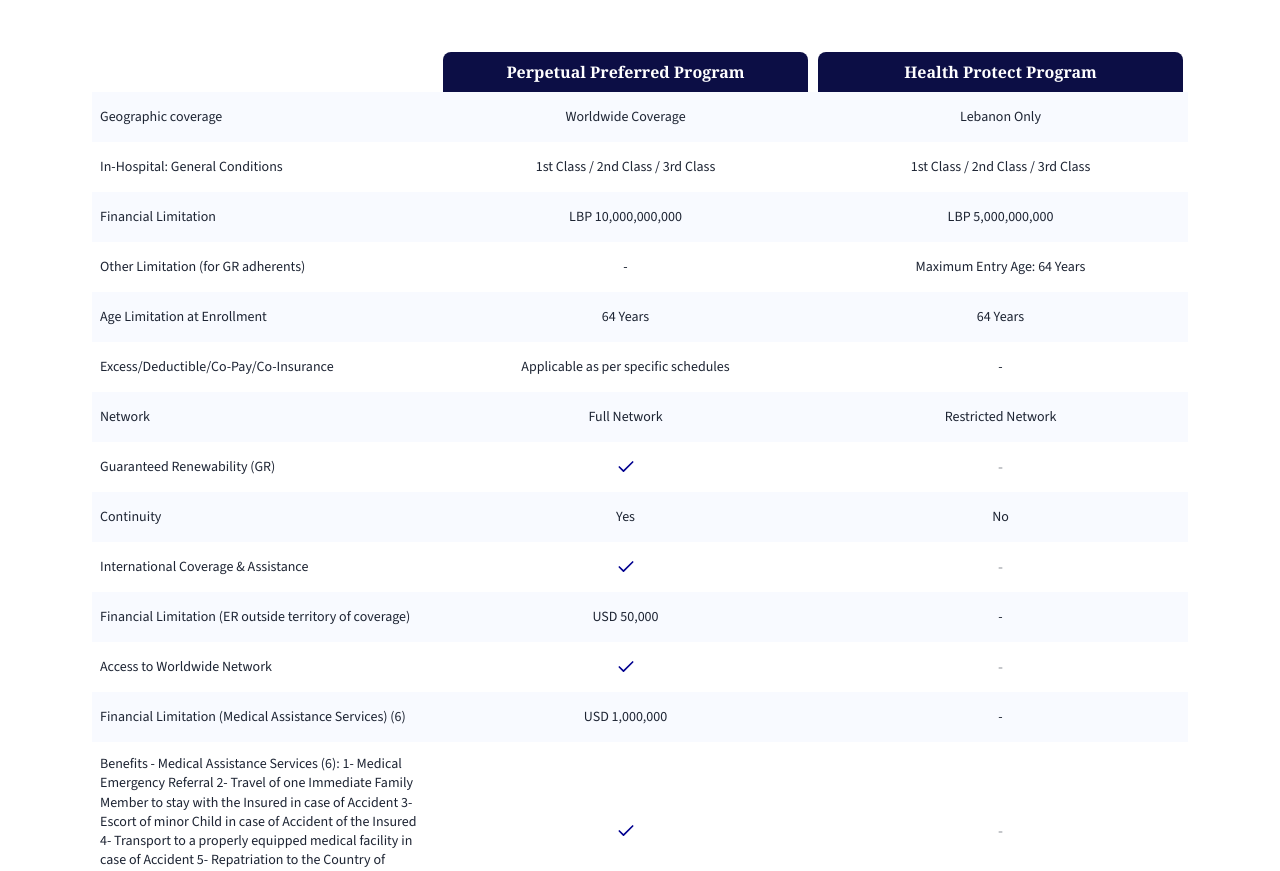
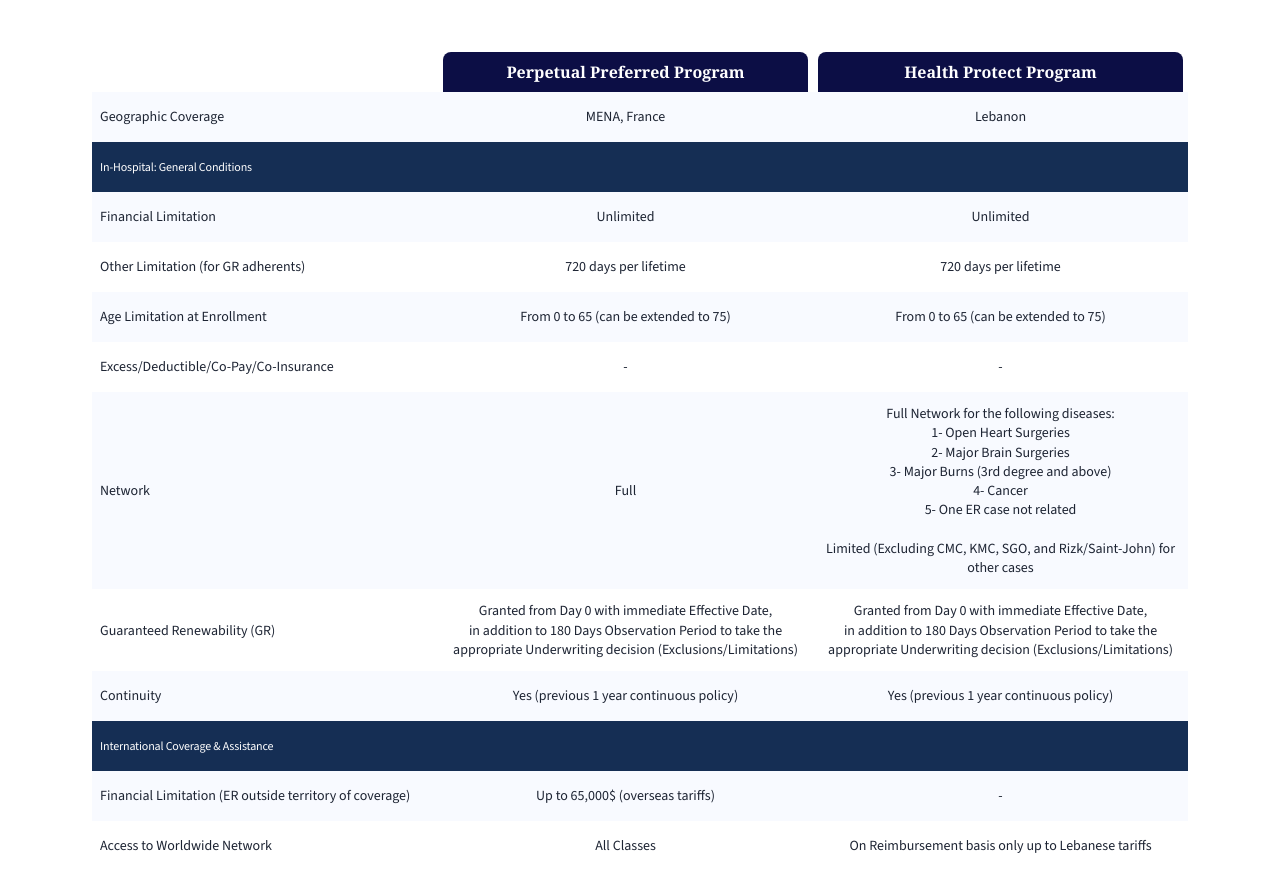
Before and after one commit to sprklco/axa-frontend, a Next.js app: page /health-individuals in a window 1280 px wide. Shown: the part 2681-3552 px from the top of the page. Built offline with nearby package versions, Linux system fonts and the light colour scheme.

Commit message:
fix: update table contents in health insurance pages, add color background to header rows

```diff
--- a/src/components/sections/ComparisonTableSection.tsx
+++ b/src/components/sections/ComparisonTableSection.tsx
@@ -10,6 +10,7 @@
     id: string;
     label: string;
     subLabel?: string;
+    isHeader?: boolean;
 }
 
 export interface PackageColumn {
@@ -89,6 +90,18 @@
                             {data.features.map((feature, featureIndex) => {
                                 const isAlternateRow = featureIndex % 2 === 0;
 
+                                if (feature.isHeader) {
+                                    return (
+                                        <div key={feature.id} className="flex min-h-[50px]">
+                                            <div className="flex w-full items-center bg-[#152E54] px-2 py-[10px]">
+                                                <span className="font-source-sans text-[12px] leading-[20px] tracking-[-0.15px] text-white">
+                                                    {feature.label}
+                                                </span>
+                                            </div>
+                                        </div>
+                                    );
+                                }
+
                                 return (
                                     <div key={feature.id} className="flex min-h-[50px]">
                                         {/* Feature Name Cell */}
@@ -96,7 +109,7 @@
                                             className={`flex shrink-0 flex-col items-start justify-center px-2 py-3 ${labelWidthClass} ${isAlternateRow ? "bg-[#f8faff]" : "bg-white"
                                                 }`}
                                         >
-                                            <span className="font-source-sans text-[14px] leading-snug text-[#1d2433]">
+                                            <span className="font-source-sans text-[14px] leading-snug text-[#1d2433] whitespace-pre-wrap">
                                                 {feature.label}
                                             </span>
                                             {feature.subLabel && (
@@ -174,6 +187,19 @@
                                             const value = pkg.features[feature.id];
                                             const isAlternateRow = featureIndex % 2 === 0;
 
+                                            if (feature.isHeader) {
+                                                return (
+                                                    <div
+                                                        key={feature.id}
+                                                        className="flex items-center bg-[#152E54] px-4 py-[10px]"
+                                                    >
+                                                        <span className="font-source-sans text-[12px] leading-[20px] tracking-[-0.15px] text-white">
+                                                            {feature.label}
+                                                        </span>
+                                                    </div>
+                                                );
+                                            }
+
                                             return (
                                                 <div
                                                     key={feature.id}
@@ -183,7 +209,7 @@
                                                         }`}
                                                 >
                                                     {/* Feature Label */}
-                                                    <span className="font-source-sans text-[12px] font-semibold uppercase leading-4 tracking-[0.6px] text-[#6a7282]">
+                                                    <span className="font-source-sans text-[12px] font-semibold uppercase leading-4 tracking-[0.6px] text-[#6a7282] whitespace-pre-wrap">
                                                         {feature.label}
                                                         {feature.subLabel
                                                             ? ` ${feature.subLabel}`
--- a/src/data/corporateMedicalPackages.ts
+++ b/src/data/corporateMedicalPackages.ts
@@ -9,8 +9,8 @@
     minWidthClassName: "min-w-[600px] md:min-w-[723px]",
     ctaText: "See complete list of coverage",
     features: [
-        { id: "geographic", label: "Geographic coverage" },
-        { id: "inHospital", label: "In-Hospital: General Conditions" },
+        { id: "geographic", label: "Geographic Coverage" },
+        { id: "inHospital", label: "In-Hospital: General Conditions", isHeader: true },
         { id: "financialLimit", label: "Financial Limitation" },
         { id: "otherLimit", label: "Other Limitation (for GR adherents)" },
         { id: "ageLimit", label: "Age Limitation at Enrollment" },
@@ -18,7 +18,7 @@
         { id: "network", label: "Network" },
         { id: "gr", label: "Guaranteed Renewability (GR)" },
         { id: "continuity", label: "Continuity" },
-        { id: "internationalAssistance", label: "International Coverage & Assistance" },
+        { id: "internationalAssistance", label: "International Coverage & Assistance", isHeader: true },
         { id: "financialLimitOutside", label: "Financial Limitation (ER outside territory of coverage)" },
         { id: "accessWorldwide", label: "Access to Worldwide Network" },
         { id: "financialLimitMedical", label: "Financial Limitation (Medical Assistance Services) (6)" },
@@ -27,18 +27,18 @@
     packages: [
         {
             id: "corporate-tailor-made",
-            label: "Corporate business-Tailor made coverage",
+            label: "Corporate business coverage",
             features: {
                 geographic: "Lebanon, France",
-                inHospital: "", // In Figma this row is just a section header, data cell is empty
+                inHospital: "",
                 financialLimit: "Unlimited",
                 otherLimit: "720 days per lifetime",
                 ageLimit: "From 0 to 75",
-                excess: false, // In figma it's "-" which translates to false in ComparisonTableSection
+                excess: "-",
                 network: "Full",
                 gr: "Granted from Day 0 with immediate Effective Date,\nin addition to 180 Days Observation Period to take the appropriate Underwriting decision (Exclusions/Limitations)",
                 continuity: "Yes",
-                internationalAssistance: "", // Empty data cell in Figma
+                internationalAssistance: "",
                 financialLimitOutside: "Up to 65,000$ (overseas tariffs)",
                 accessWorldwide: "All Classes",
                 financialLimitMedical: "Up to 100,000$",
--- a/src/data/medicalPackages.ts
+++ b/src/data/medicalPackages.ts
@@ -10,8 +10,8 @@
     ctaHref: "/health-programs",
     ctaText: "See complete list of coverage",
     features: [
-        { id: "geographic", label: "Geographic coverage" },
-        { id: "inHospital", label: "In-Hospital: General Conditions" },
+        { id: "geographic", label: "Geographic Coverage" },
+        { id: "inHospital", label: "In-Hospital: General Conditions", isHeader: true },
         { id: "financialLimit", label: "Financial Limitation" },
         { id: "otherLimit", label: "Other Limitation (for GR adherents)" },
         { id: "ageLimit", label: "Age Limitation at Enrollment" },
@@ -19,7 +19,7 @@
         { id: "network", label: "Network" },
         { id: "gr", label: "Guaranteed Renewability (GR)" },
         { id: "continuity", label: "Continuity" },
-        { id: "internationalAssistance", label: "International Coverage & Assistance" },
+        { id: "internationalAssistance", label: "International Coverage & Assistance", isHeader: true },
         { id: "financialLimitOutside", label: "Financial Limitation (ER outside territory of coverage)" },
         { id: "accessWorldwide", label: "Access to Worldwide Network" },
         { id: "financialLimitMedical", label: "Financial Limitation (Medical Assistance Services) (6)" },
@@ -30,40 +30,40 @@
             id: "perpetual-preferred",
             label: "Perpetual Preferred Program",
             features: {
-                geographic: "Worldwide Coverage",
-                inHospital: "1st Class / 2nd Class / 3rd Class",
-                financialLimit: "LBP 10,000,000,000",
-                otherLimit: "-",
-                ageLimit: "64 Years",
-                excess: "Applicable as per specific schedules",
-                network: "Full Network",
-                gr: true,
-                continuity: "Yes",
-                internationalAssistance: true,
-                financialLimitOutside: "USD 50,000",
-                accessWorldwide: true,
-                financialLimitMedical: "USD 1,000,000",
-                benefitsMedical: true,
+                geographic: "MENA, France",
+                inHospital: "",
+                financialLimit: "Unlimited",
+                otherLimit: "720 days per lifetime",
+                ageLimit: "From 0 to 65 (can be extended to 75)",
+                excess: "-",
+                network: "Full",
+                gr: "Granted from Day 0 with immediate Effective Date,\nin addition to 180 Days Observation Period to take the appropriate Underwriting decision (Exclusions/Limitations)",
+                continuity: "Yes (previous 1 year continuous policy)",
+                internationalAssistance: "",
+                financialLimitOutside: "Up to 65,000$ (overseas tariffs)",
+                accessWorldwide: "All Classes",
+                financialLimitMedical: "Up to 100,000$",
+                benefitsMedical: "All Classes",
             },
         },
         {
             id: "health-protect",
             label: "Health Protect Program",
             features: {
-                geographic: "Lebanon Only",
-                inHospital: "1st Class / 2nd Class / 3rd Class",
-                financialLimit: "LBP 5,000,000,000",
-                otherLimit: "Maximum Entry Age: 64 Years",
-                ageLimit: "64 Years",
+                geographic: "Lebanon",
+                inHospital: "",
+                financialLimit: "Unlimited",
+                otherLimit: "720 days per lifetime",
+                ageLimit: "From 0 to 65 (can be extended to 75)",
                 excess: "-",
-                network: "Restricted Network",
-                gr: false,
-                continuity: "No",
-                internationalAssistance: false,
+                network: "Full Network for the following diseases:\n1- Open Heart Surgeries\n2- Major Brain Surgeries\n3- Major Burns (3rd degree and above)\n4- Cancer\n5- One ER case not related\n\nLimited (Excluding CMC, KMC, SGO, and Rizk/Saint-John) for other cases",
+                gr: "Granted from Day 0 with immediate Effective Date,\nin addition to 180 Days Observation Period to take the appropriate Underwriting decision (Exclusions/Limitations)",
+                continuity: "Yes (previous 1 year continuous policy)",
+                internationalAssistance: "",
                 financialLimitOutside: "-",
-                accessWorldwide: false,
+                accessWorldwide: "On Reimbursement basis only up to Lebanese tariffs",
                 financialLimitMedical: "-",
-                benefitsMedical: false,
+                benefitsMedical: "-",
             },
         },
     ],
```
